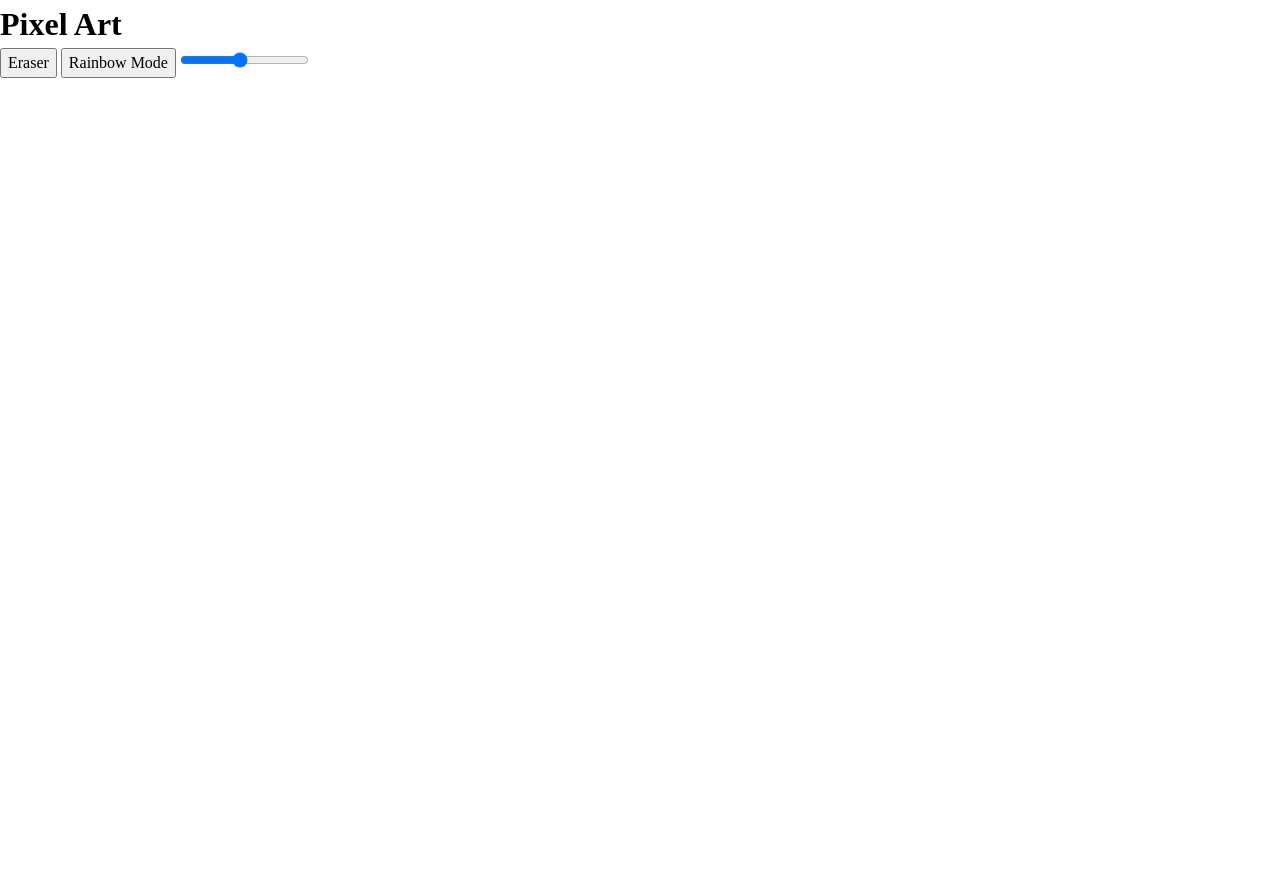
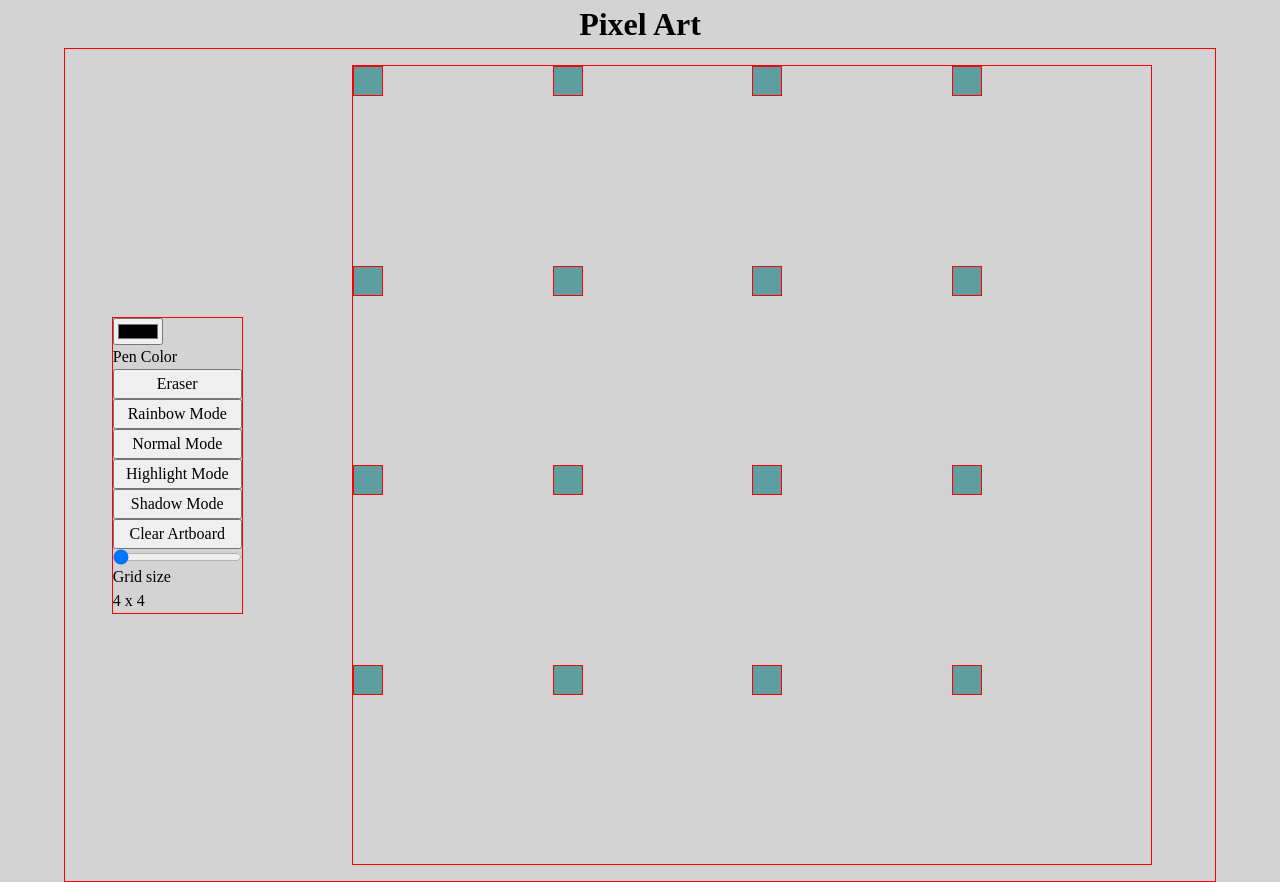
Before and after one commit to DeadChannelDice/Pixel-Sketch, a plain HTML site: page index.html in a window 1280 px wide. Before the commit the page ends 800 px from the top, so only its background shows below. Drawn offline with Linux system fonts and the light colour scheme.

Commit message:
Got the grid to generate and change with the slider.

```diff
--- a/index.html
+++ b/index.html
@@ -11,15 +11,20 @@
     <h1>Pixel Art</h1>
     <main>
         <div class="toolbox">
-            <!-- Color Picker Tool Here -->
+            <input type="color" name="pen-color" id="pen-color">
+            <span class="label" id="pen-color">Pen Color</span>
+
             <button class="btn-tool" id="btn-eraser">Eraser</button>
-            <button class="btn-tool" id="btn-rainbowMode">Rainbow Mode</button>
-            <input type="range" min="8" max="100" value="50" name="slider" id="slider" class="slider">
+            <button class="btn-tool" id="btn-rainbow">Rainbow Mode</button>
+            <button class="btn-tool" id="btn-normal">Normal Mode</button>
+            <button class="btn-tool" id="btn-highlight">Highlight Mode</button>
+            <button class="btn-tool" id="btn-shadow">Shadow Mode</button>
+            <button class="btn-tool" id="btn-clear">Clear Artboard</button>
+            <input type="range" min="4" max="10" value="4" name="slider" id="slider" class="slider">
+            <span id="drawingAreaSize">Grid size</span><span class="num-of-rows"></span>
+        </div>
 
-
-
-        </div>
-        <div class="drawingArea">
+        <div class="drawing-area">
 
         </div>
     </main>
--- a/main.js
+++ b/main.js
@@ -0,0 +1,45 @@
+const penColor = document.querySelector("pen-color")
+const eraserBtn = document.querySelector("#btn-eraser")
+const rainbowMode = document.querySelector("#btn-rainbow")
+const normalMode = document.querySelector("#btn-normal")
+const clearArea = document.querySelector("#btn-clear")
+const shadowMode = document.querySelector("#btn-shadow")
+const highlightMode = document.querySelector("#btn-highlight")
+const gridSize = document.querySelector("#slider")
+const drawingArea = document.querySelector(".drawing-area")
+const numOfRows = document.querySelector(".num-of-rows")
+
+numOfRows.textContent = `${gridSize.value} x ${gridSize.value}`
+
+const genGrid = (numofColumns) => {
+
+    drawingArea.innerHTML = ""
+
+
+    drawingArea.style.gridTemplateColumns = `repeat(${numofColumns}, 1fr)`
+
+    let pixelCount = (numofColumns * numofColumns)
+
+    for(let i = 0; i < pixelCount; i++){
+        const pixel = document.createElement("div")
+        pixel.classList.add("pixel")
+        drawingArea.appendChild(pixel)
+    }
+
+}
+
+
+
+genGrid(gridSize.value)
+
+
+
+// Link slider to grid resolution
+gridSize.addEventListener("change", e => {
+    genGrid(e.target.value)
+    numOfRows.textContent = `${gridSize.value} x ${gridSize.value}`
+    console.log(e.target.value)
+})
+
+
+// Make pixels change colors when clicking and dragging
--- a/style.css
+++ b/style.css
@@ -25,3 +25,46 @@
   #root, #__next {
     isolation: isolate;
   }
+
+  /* Reset end */
+
+body {
+    background-color: lightgray;
+}
+
+  h1 {
+    text-align: center;
+  }
+
+  main {
+    display: flex;
+    align-items: center;
+    justify-content: space-around;
+    border: 1px solid red;
+    max-width: 90%;
+    margin: 0 auto;
+  }
+
+  .toolbox {
+    display: flex;
+    flex-direction: column;
+    border: 1px solid red;
+  }
+
+  .drawing-area {
+    display: grid;
+    width: 800px;
+    grid-template-columns: repeat(5, 1fr);
+    margin: 1rem;
+    height: 800px;
+    border: 1px solid red;
+
+  }
+
+  .pixel {
+    background-color: cadetblue;
+    height: 30px;
+    width: 30px;
+    border: 1px solid red;
+    /* margin: 1rem; */
+  }
```
